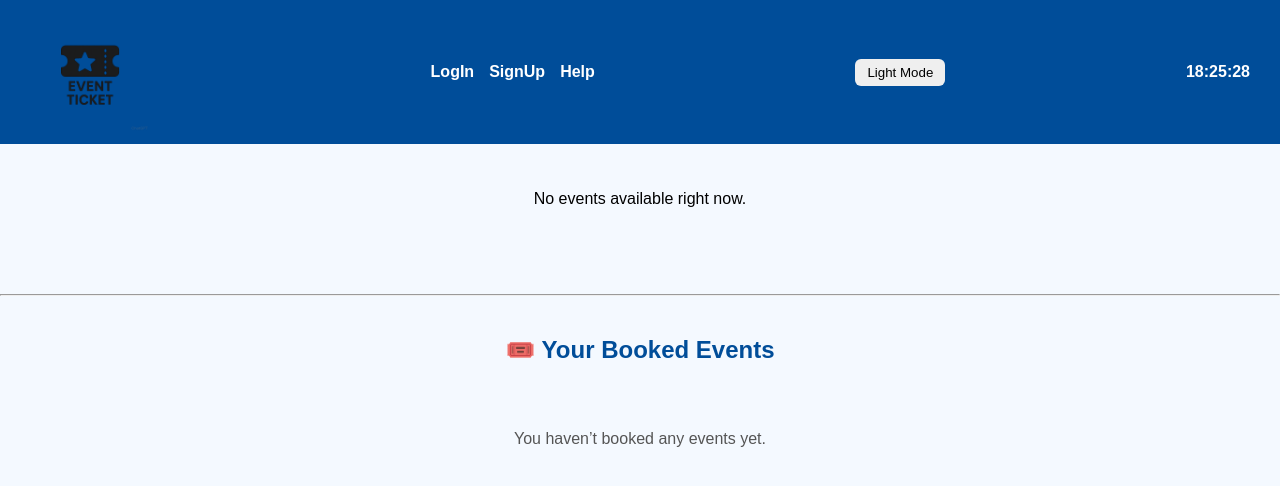
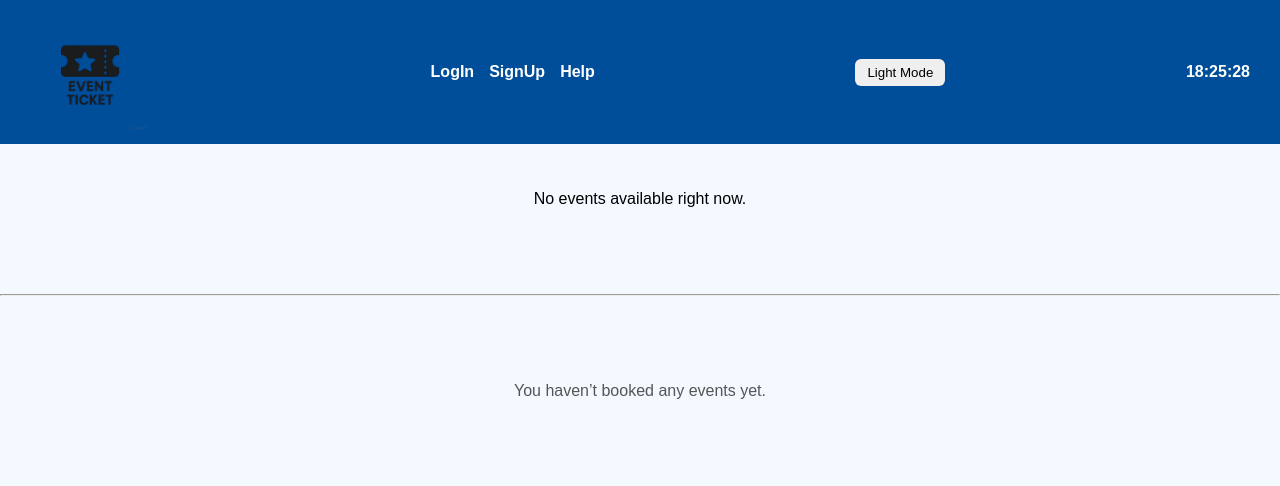
Before and after one commit to Feu29/WAD-Project-EventTickets, a PHP site: page /main.php in a window 1280 px wide. Shown: the top 486 px of the page. Run offline with PHP 8.4, Linux system fonts and the light colour scheme; the visitor is signed in with stand-in values (Sample User, id 1); data that the repository does not hold is empty.

Commit message:
Update main.php

```diff
--- a/main.php
+++ b/main.php
@@ -100,7 +100,6 @@ $conn->close();
 
 <!-- Your Booked Events -->
 <hr style="margin: 40px 0;">
-<h2 style="text-align:center; color:#004d99;">🎟️ Your Booked Events</h2>
 <div class="row">
 <?php
 $conn = new mysqli("localhost", "root", "", "event_database");
```
